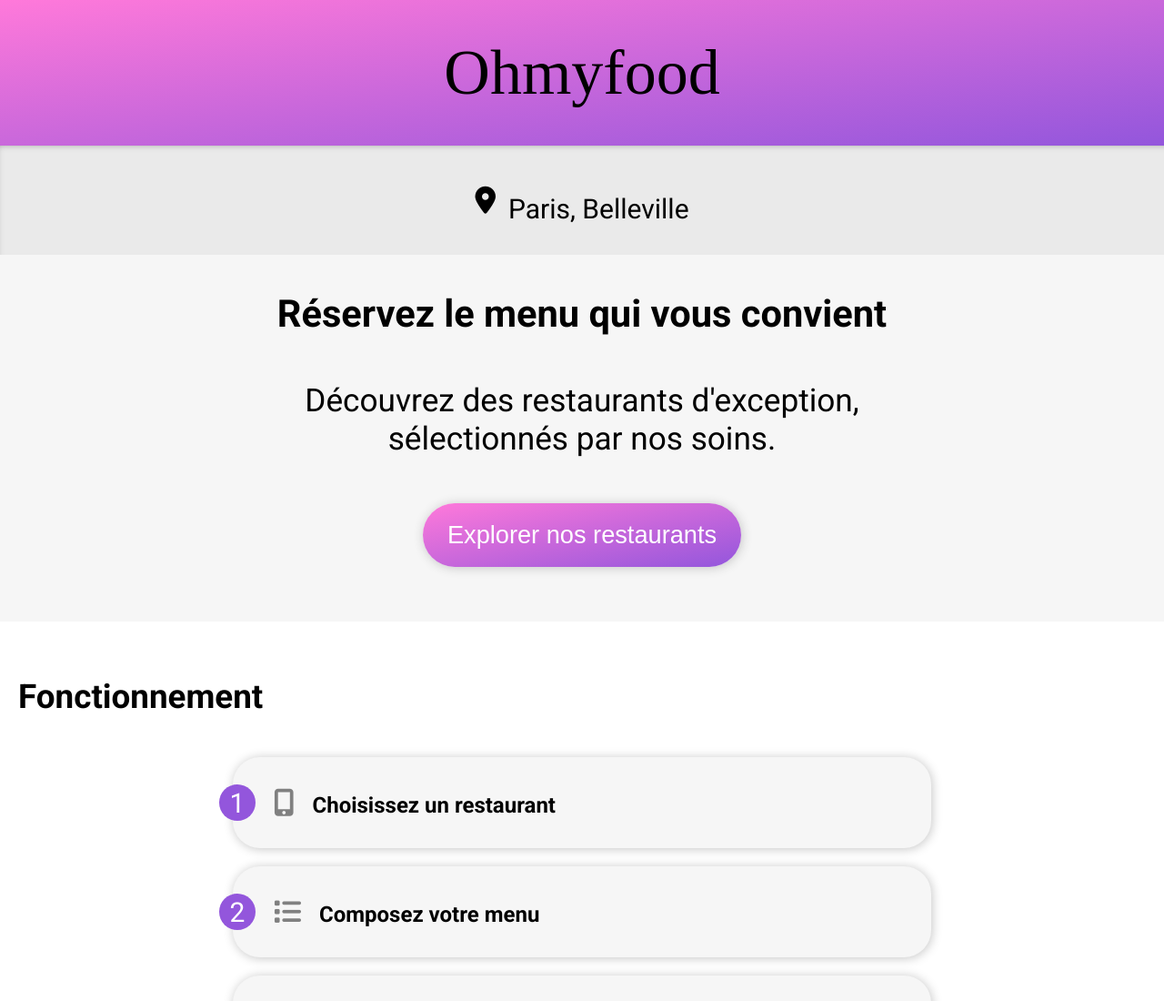
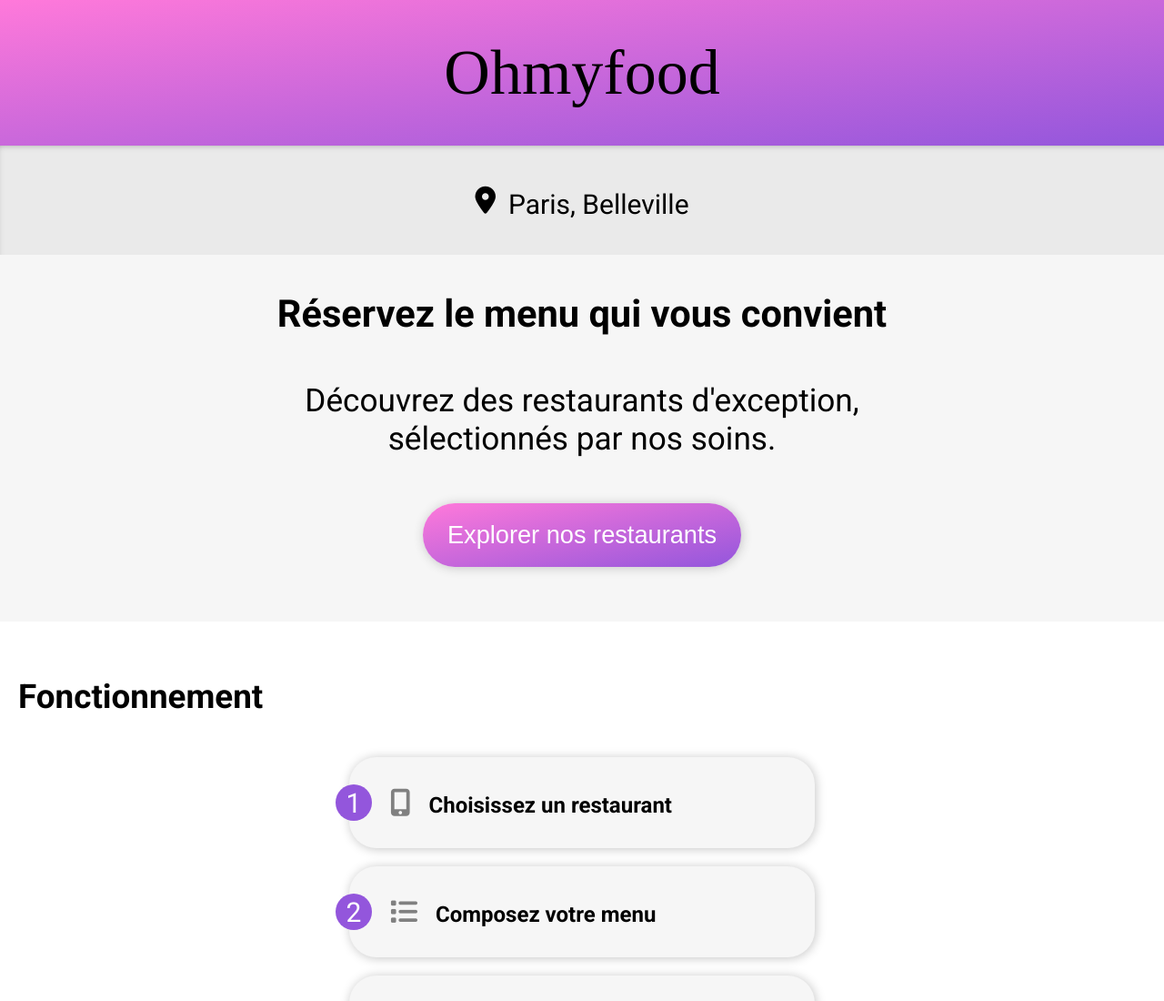
Before and after one commit to Souad-DJAFER/SouadDjafercherif_3_30032021, a website: page index.html in a window 1280 px wide. Shown: the top 1100 px of the page at 91% size. Drawn offline with Linux system fonts and the light colour scheme; a web font is replaced by a local one.

Commit message:
Final touches

```diff
--- a/sass/style.scss
+++ b/sass/style.scss
@@ -498,6 +498,7 @@ body{
             }
             .form__recherche{
                 font-size: 30px;
+                margin-bottom: 10px;
             }
         }
 
@@ -533,7 +534,7 @@ body{
 
         .section2{
             .section2__article{
-                width : 60%;
+                width : 40%;
                 font-size: 30px;
                 .section2__number{
                     font-size: 30px;
```
Also changed, not shown: style.css, 1 other file.
